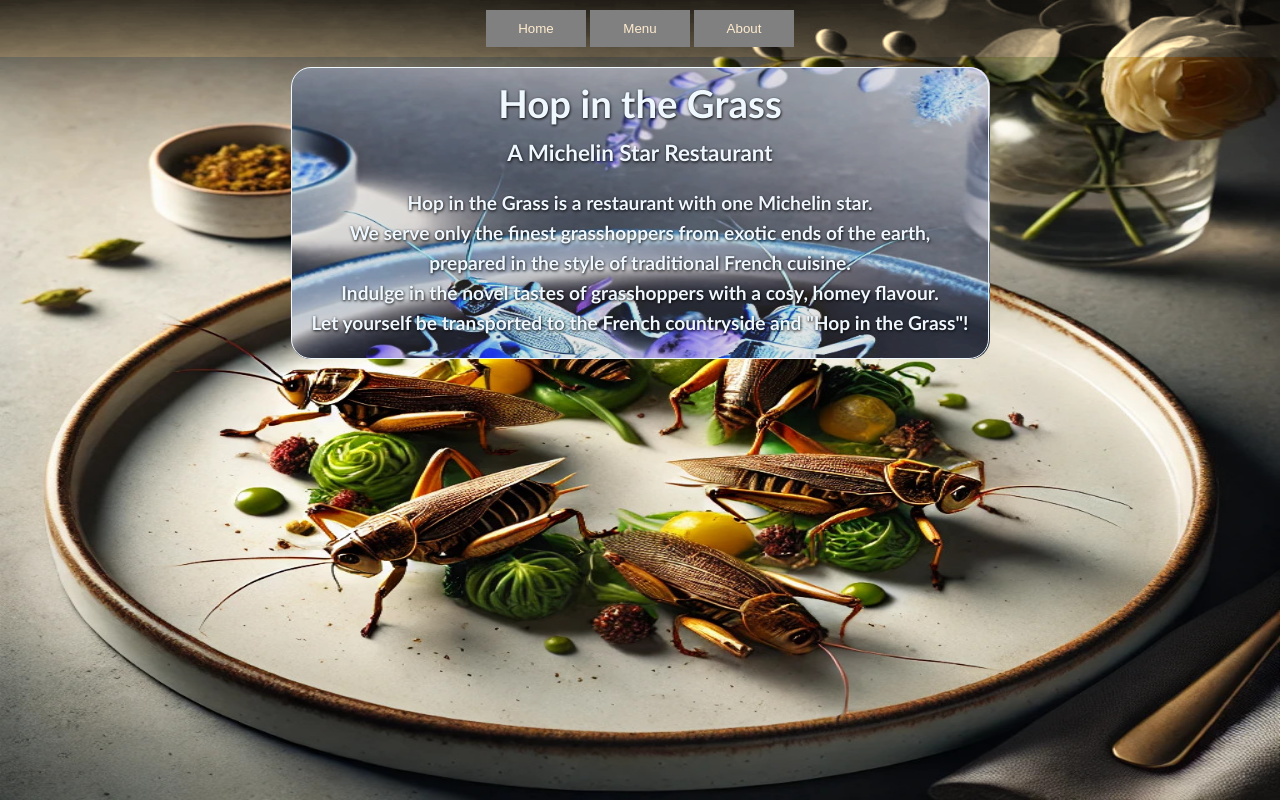
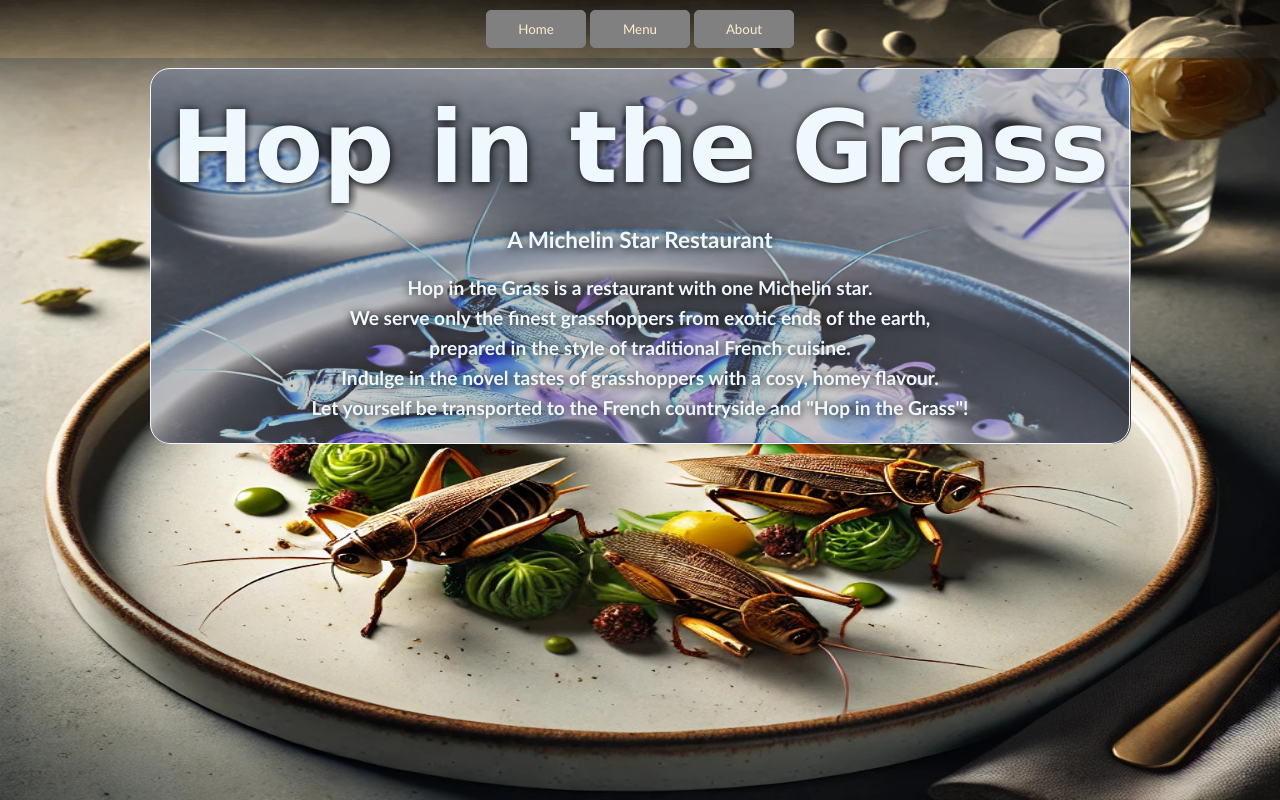
Before and after one commit to Zuxulius/odin-restaurant, a website built with webpack: page src/template.html in a window 1280 px wide. Built offline with nearby package versions, Linux system fonts and the light colour scheme.

Commit message:
more styling

```diff
--- a/src/styles.css
+++ b/src/styles.css
@@ -1,11 +1,23 @@
 body {
     margin: 0;
     background-image: url("../grasshoppers.jpg");
-    background-size: 100% 100vh;
+    background-size: 100% 100%;
     background-repeat: no-repeat;
     display: flex;
     flex-direction: column;
     align-items: center;
+}
+
+@media screen and (min-width: 480px) {
+    body {
+        margin: 0;
+        background-image: url("../grasshoppers.jpg");
+        background-size: 100% 100vh;
+        background-repeat: no-repeat;
+        display: flex;
+        flex-direction: column;
+        align-items: center;
+    }
 }
 
 header {
@@ -23,6 +35,8 @@ button {
     background-color: grey;
     color: blanchedalmond;
     border: 0.1px solid grey;
+    border-radius: 5px;
+    font-family:'Gill Sans', 'Gill Sans MT', Calibri, 'Trebuchet MS', sans-serif;
 }
 
 button:hover {
@@ -38,7 +52,7 @@ button:hover {
     align-items: center;
     flex-direction: column;
     font-size: larger;
-    backdrop-filter: invert(90%);
+    backdrop-filter: invert(80%);
     border: 1px solid aliceblue;
     border-radius: 20px;
 }
@@ -48,9 +62,17 @@ button:hover {
     text-align: center;
     font-weight: bolder;
     color: aliceblue;
+    text-shadow: 0.5px 0.5px 10px black;
+    font-family:'Gill Sans', 'Gill Sans MT', Calibri, 'Trebuchet MS', sans-serif;
+}
+
+.wrapper p {
     line-height: 30px;
-    text-shadow: 0.5px 0.5px 3px black;
-    font-family:'Gill Sans', 'Gill Sans MT', Calibri, 'Trebuchet MS', sans-serif;
+}
+
+.wrapper h1 {
+    font-family: cursive;
+    font-size: 100px;
 }
 
 .homeImage {
```
